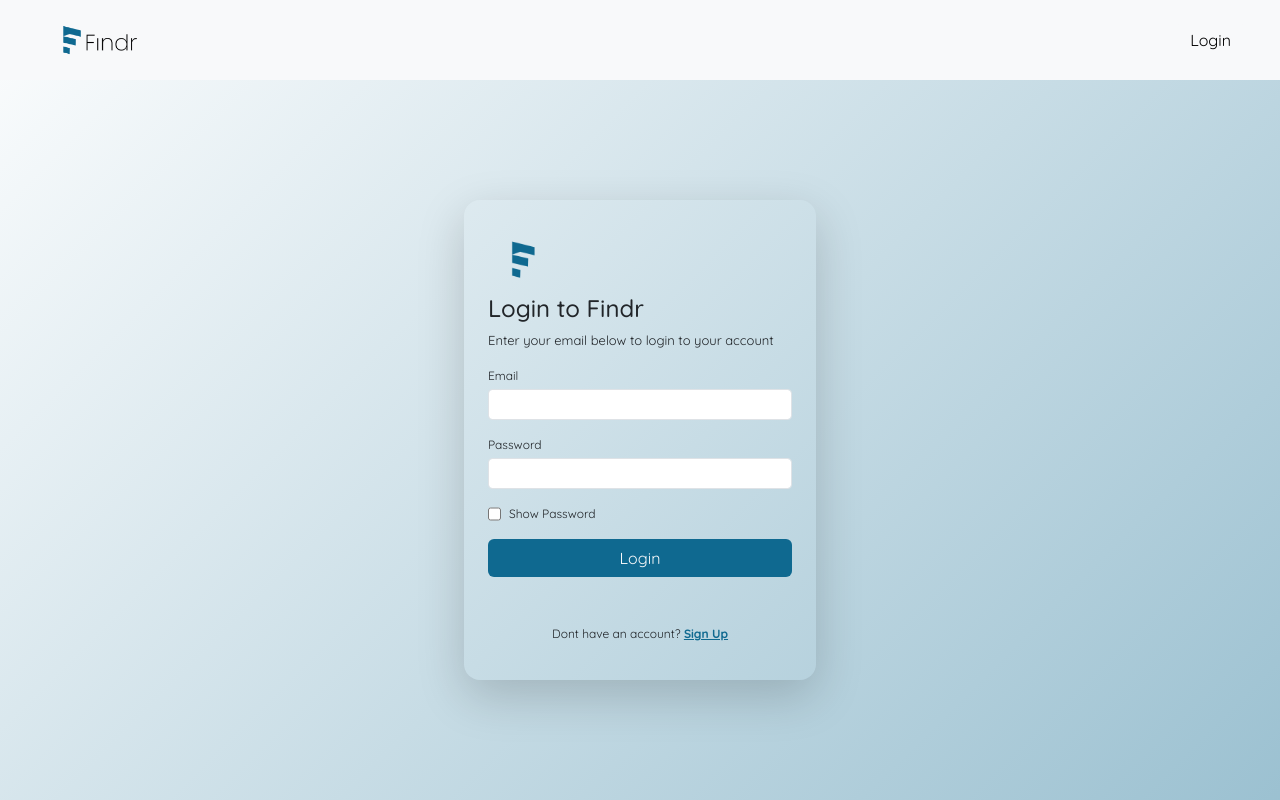
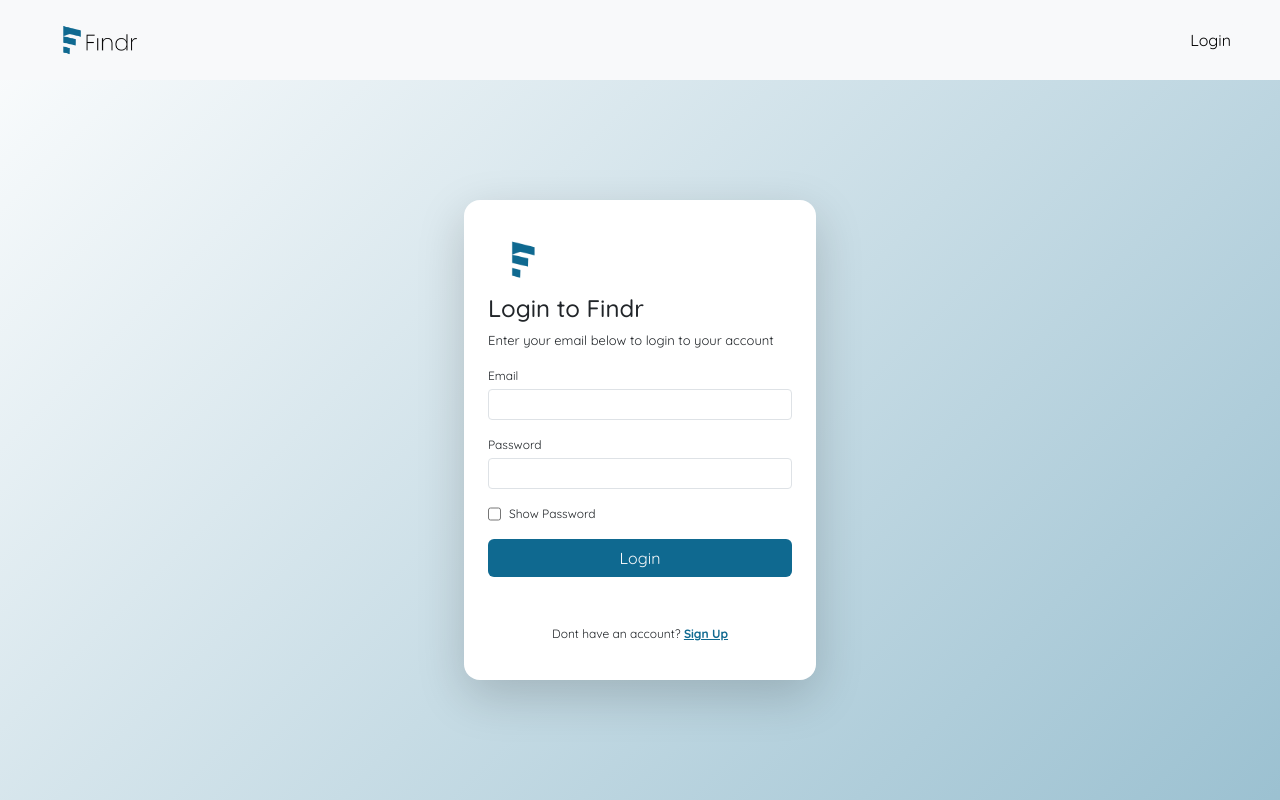
Before and after one commit to G0KS/findr_client, a React (Vite) app: page /login in a window 1280 px wide. Built offline with nearby package versions, Linux system fonts and the light colour scheme.

Commit message:
login page bug fixed

```diff
--- a/index.html
+++ b/index.html
@@ -2,7 +2,7 @@
 <html lang="en">
   <head>
     <meta charset="UTF-8" />
-      <link rel="shortcut icon" href="public/favicon.ico" type="image/x-icon">
+      <link rel="shortcut icon" href="/favicon.ico" type="image/x-icon">
     <link rel="stylesheet" href="src/index.css">
     <meta name="viewport" content="width=device-width, initial-scale=1.0" />
     <title>Findr</title>
--- a/src/pages/Login/Login.jsx
+++ b/src/pages/Login/Login.jsx
@@ -45,7 +45,7 @@ function Login() {
          style={{ height: "90vh" }}
       >
          <div
-            className="loginCard rounded-4 p-4 shadow-lg"
+            className="loginCard rounded-4 p-4 bg-white shadow-lg"
             style={{ width: "22rem", height: "30rem" }}
          >
             <div style={{ height: "70px", width: "70px" }}>
--- a/src/pages/Register/Register.jsx
+++ b/src/pages/Register/Register.jsx
@@ -83,7 +83,7 @@ function Register() {
    return (
       <section
          className="d-flex justify-content-center align-items-center loginSection"
-         //  style={{ height: "90vh" }}
+          style={{ height: "90vh" }}
       >
          <div className="d-flex justify-content-center align-items-center rounded-4 p-4 shadow-lg bg-white mx-4">
             <div
```
